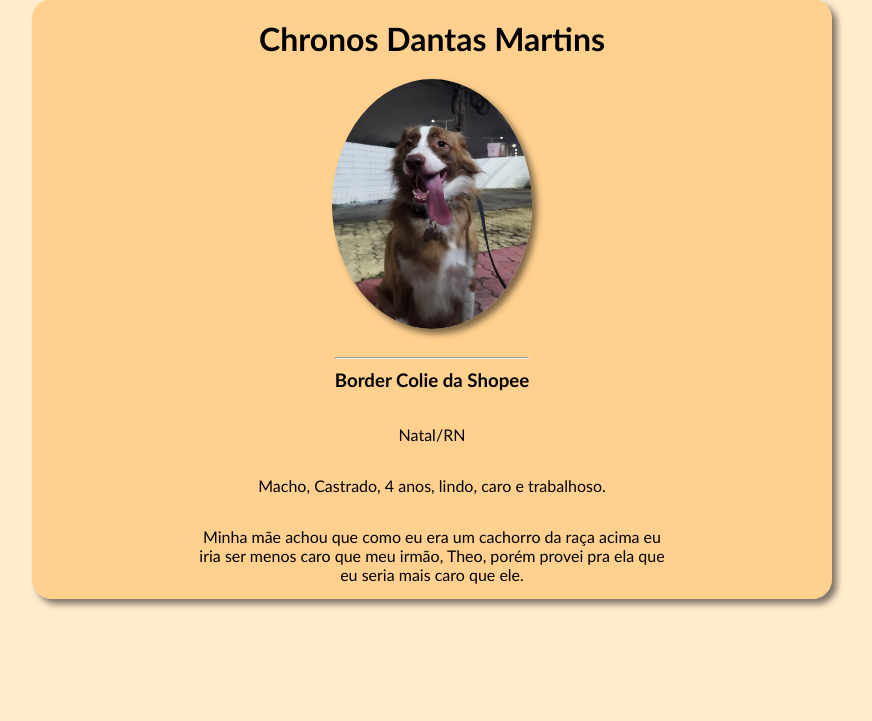
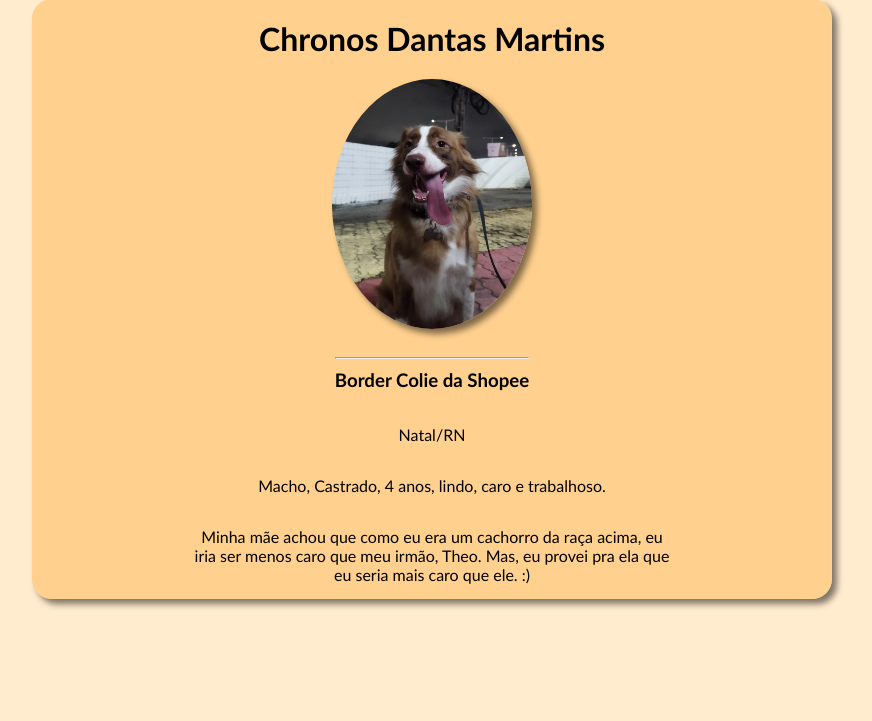
Before and after one commit to talitecm/Atv1-Flask, a Flask app: page / in a window 1280 px wide. Shown: the part 47-768 px from the top of the page, without its empty margins (208-1080 px from the left). Run offline with Flask 3, Linux system fonts and the light colour scheme.

Commit message:
final-R2

```diff
--- a/templates/index.html
+++ b/templates/index.html
@@ -23,7 +23,7 @@
                 <p>Natal/RN</p>
                 <p>Macho, Castrado, 4 anos, lindo, caro e trabalhoso.</p>
 
-                <div class="p-desc"><p>Minha mãe achou que como eu era um cachorro da raça acima eu iria ser menos caro que meu irmão, Theo, porém provei pra ela que eu seria mais caro que ele.</p></div>
+                <div class="p-desc"><p>Minha mãe achou que como eu era um cachorro da raça acima, eu iria ser menos caro que meu irmão, Theo. Mas, eu provei pra ela que eu seria mais caro que ele. :)</p></div>
             </div>
         </div>
     </div>
```
